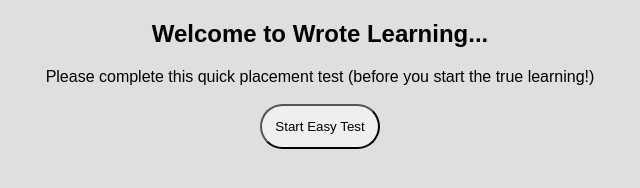
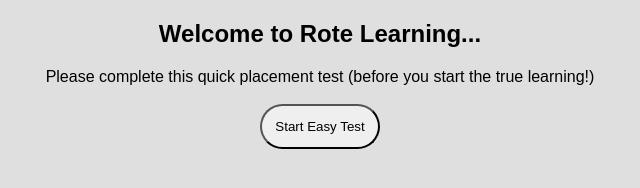
Before and after one commit to Snail26/RoteLearning, a website: page index.html in a window 1280 px wide. Shown: the whole page, without its empty margins (320-960 px from the left). Drawn offline with Linux system fonts and the light colour scheme.

Commit message:
fixed my dumb spelling mistakes

```diff
--- a/index.html
+++ b/index.html
@@ -3,14 +3,14 @@
 <head>
     <meta charset="UTF-8">
     <meta name="viewport" content="width=device-width, initial-scale=1.0">
-    <title>Wrote Learning</title>
+    <title>Rote Learning</title>
     <link href="/style.css" rel="stylesheet" type="text/css">
     <script src="/index.js" type="application/javascript" defer="true"></script>
 </head>
 <body>
     <section id="Welcome">
         <div id="prompt">
-            <h1>Welcome to Wrote Learning...</h1>
+            <h1>Welcome to Rote Learning...</h1>
             <label for="placementStartBtn">Please complete this quick placement test (before you start the true learning!)</label>
             <br/>
             <br/>
--- a/package.json
+++ b/package.json
@@ -1,5 +1,5 @@
 {
-  "name": "wrotelearning",
+  "name": "rotelearning",
   "version": "1.0.0",
   "main": "index.js",
   "scripts": {
```
Also changed, not shown: 1 other file.
